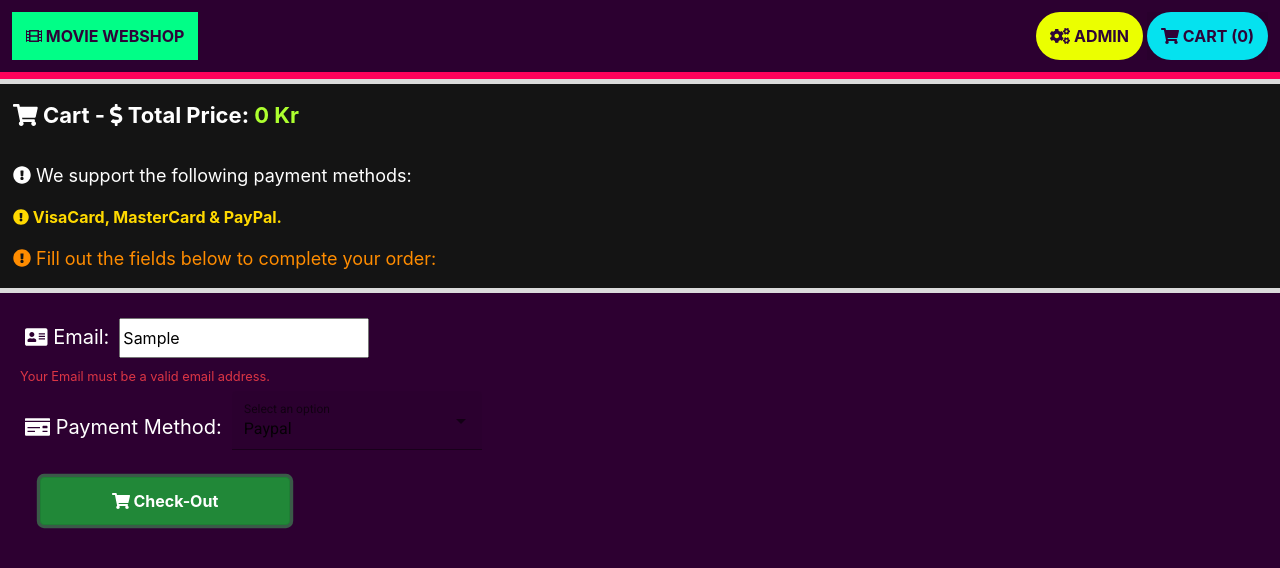
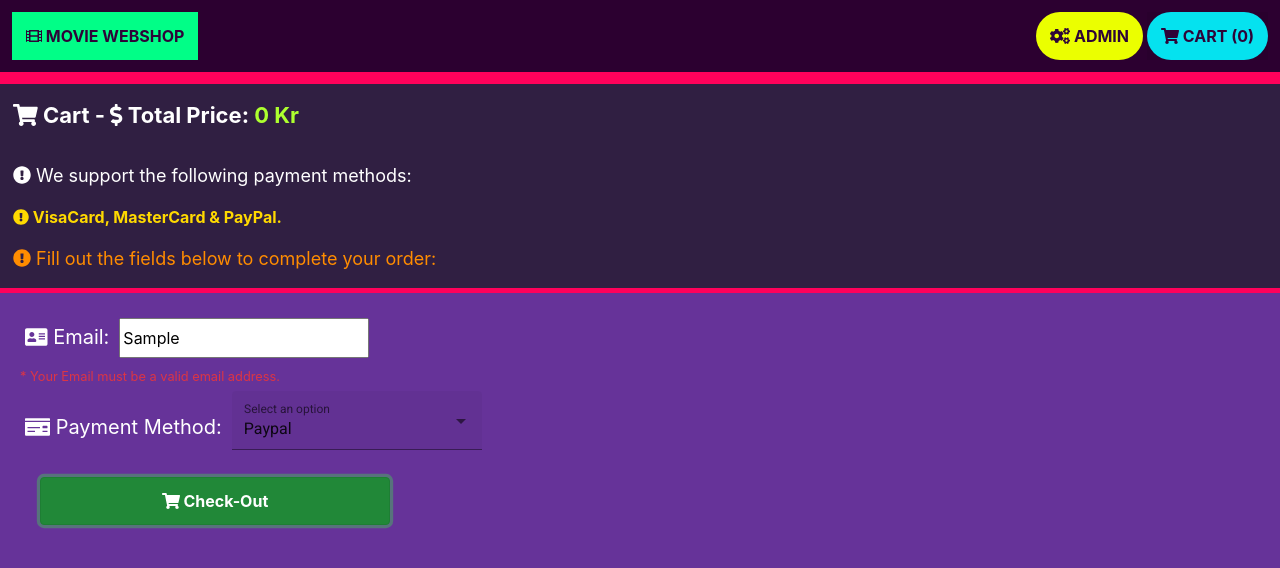
Before and after one commit to aessac/AngularWebshop, an Angular app: page /cart in a window 1280 px wide. Both pictures are taken after typing "Sample" into the empty fields and a click on the button "Check-Out". Shown: the top 568 px of the page. Built offline with nearby package versions, Linux system fonts and the light colour scheme.

Commit message:
Fixed CSS colors.

```diff
--- a/src/app/pages/showcart/showcart.component.html
+++ b/src/app/pages/showcart/showcart.component.html
@@ -36,8 +36,8 @@
         <input class="form-input-email" type="text" formControlName="email"
           [ngClass]="{ 'is-invalid': submitted && f.email.errors }" />
         <div *ngIf="submitted && f.email.errors" class="invalid-feedback">
-          <div *ngIf="f.email.errors.required">Email is required!</div>
-          <div *ngIf="f.email.errors.email">Your Email must be a valid email address.</div>
+          <div *ngIf="f.email.errors.required">* Email is required!</div>
+          <div *ngIf="f.email.errors.email">* Your Email must be a valid email address.</div>
         </div>
 
         <div>
--- a/src/app/pages/showcart/showcart.component.scss
+++ b/src/app/pages/showcart/showcart.component.scss
@@ -1,10 +1,10 @@
 .ShowCartBlock {
-  background-color: #2d0031;
+  background-color: rebeccapurple;
   min-height: 100vh;
 }
 
 .ShowCartBlock-child {
-  background-color: teal;
+  background-color: rebeccapurple;
   padding-top: 12px;
   padding-bottom: 10px;
   border-bottom: 1px solid rgb(235, 235, 235);
@@ -22,21 +22,19 @@
 }
 
 .cartremove-btn {
-  width: 100px;
+  width: 160px;
   margin: 5px;
   padding: 3px;
-  border-radius: 25px;
   outline: none;
   font-weight: bold;
-  border: solid 5px crimson;
   margin-left: auto;
   margin-right: 50px;
 }
 
 .ShowCartBlock-total {
-  background-color: rgb(20, 20, 20);
-  border-top: 5px solid rgb(219, 219, 219);
-  border-bottom: 5px solid rgb(219, 219, 219);
+  background-color: rgba(20, 20, 20, 0.651);
+  border-top: 5px solid #ff015b;
+  border-bottom: 5px solid #ff015b;
   margin-bottom: 20px;
 }
 
@@ -110,7 +108,7 @@
 }
 
 .checkout-btn {
-  width: 250px;
+  width: 350px;
   margin-top: 30px;
   margin-left: 20px;
   padding: 11px;
```
